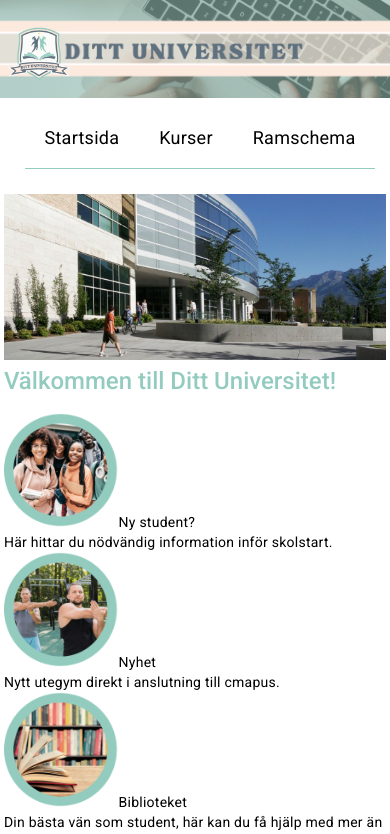
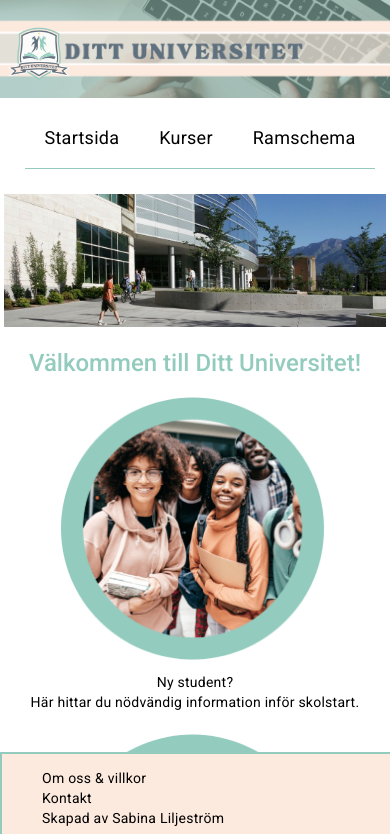
Before and after one commit to SabinaLiljestrom/dt208g-projekt, an Angular app: page /home in a window 390 px wide. Shown: the top 834 px of the page. Built offline with nearby package versions, Linux system fonts and the light colour scheme.

Commit message:
gjort puffar på startsida responsiva och uppdaterat vissa delar av utseendet på sidan

```diff
--- a/src/app/app.component.scss
+++ b/src/app/app.component.scss
@@ -1,7 +1,7 @@
 .container {
     width: 98%;
     max-width: 1600px;
-    margin: 20px auto;
-        /*--kolumnerna är 25% styck--*/
-        grid-template-columns: 25% 25% 25% 25%;
+    margin: 20px auto 130px auto;
+    padding: 0 0 130px 0;
+    text-align: center;
 }
--- a/src/app/courses/courses.component.scss
+++ b/src/app/courses/courses.component.scss
@@ -1,12 +1,9 @@
-
-
-  th.mat-sort-header-sorted {
-    color: black;
-  }
 
   #filter {
-    max-width: 100%;
+    max-width: 500px;
+    height: 40px;
     width: 100vw;
+    margin:  0  0 20px 20px;
 }
 .courseCodeHeader, .courseCodeCell,
 .courseNameHeader, .courseNameCell,
--- a/src/app/footer/footer.component.scss
+++ b/src/app/footer/footer.component.scss
@@ -1,12 +1,12 @@
 footer {
     text-align: center;
-	bottom: 0;
-	left: 0;
 	width: 100%;
     height: auto;
 	border: 2px solid #93CCBE;
 	background-color: #FDEADF;
-    position:relative;
+    position: fixed;
+  left: 0;
+  bottom: 0;
 }
 
 li {
--- a/src/app/home/home.component.html
+++ b/src/app/home/home.component.html
@@ -1,7 +1,24 @@
 <div class="box1">
-    <img [src] = "campus" class = "campus" alt="header">
+    <img [src]="campus" class="campus" alt="header">
   </div>
-<h1>Välkommen till Ditt Universitet!</h1>
-<div class="box2">  <a href="" class="puff"><img [src] = "students" class = "small" alt="glada studenter">Ny student? <br> Här hittar du nödvändig information inför skolstart.</a></div>
-<div class="box3"> <a href="" class="puff"><img [src] = "gym" class = "small" alt="två killar som stretchar">Nyhet <br> Nytt utegym direkt i anslutning till cmapus.</a></div>
-<div class="box4"> <a href="" class="puff"><img [src] = "books" class = "small" alt="böcker">Biblioteket <br> Din bästa vän som student, här kan du få hjälp med mer än att hitta böcker.</a></div>
+  <h1>Välkommen till Ditt Universitet!</h1>
+  <div class="boxes">
+  <div class="box2">
+    <a href="" class="puff">
+      <img [src]="students" class="small" alt="glada studenter">
+      <span>Ny student? <br> Här hittar du nödvändig information inför skolstart.</span>
+    </a>
+  </div>
+  <div class="box3">
+    <a href="" class="puff">
+      <img [src]="gym" class="small" alt="två killar som stretchar">
+      <span>Nyhet <br> Nytt utegym direkt i anslutning till campus.</span>
+    </a>
+  </div>
+  <div class="box4">
+    <a href="" class="puff">
+      <img [src]="books" class="small" alt="böcker">
+      <span>Biblioteket <br> Din bästa vän som student, här kan du få hjälp med mer än att bara hitta böcker.</span>
+    </a>
+  </div>
+  </div>
--- a/src/app/home/home.component.scss
+++ b/src/app/home/home.component.scss
@@ -1,19 +1,60 @@
-img {
+.campus {
     width: 100%;
 	height: auto;
 }
+
 h1 {
     font-weight: 500;
     color:  #93CCBE;
 }
 .small {
-    width: 30%;
+    width: 70%;
 
 }
-.puff {
-text-align: center;
-}
+.box1, .box2, .box3, .box4 {
+    margin-bottom: 20px; /* Marginal mellan boxarna */
+  }
 
+  /* Styla bilderna */
+  .box1 img, .box2 img, .box3 img, .box4 img {
+    display: block;
+    margin: 0 auto; /* Centrera bilden */
+  }
+
+  /* Styla länkarna */
+  .puff {
+    display: inline-block; /* Gör länken block för att kunna centrera texten under bilden */
+    text-decoration: none; /* Ta bort understrykningen */
+    color: inherit; /* Behåll textfärgen */
+  }
+
+  .puff span {
+    display: block; /* Gör texten block för att hamna under bilden */
+    margin-top: 10px; /* Avstånd mellan bild och text */
+  }
+  .boxes {
+    display: flex;
+    flex-wrap: wrap;
+    justify-content: center; /* Centrera boxarna horisontellt */
+  }
+
+  .box2, .box3, .box4 {
+    flex: 1 1 30%; /* Flexibla boxar som tar upp 30% av bredden */
+    box-sizing: border-box; /* Inkludera padding och border i boxens totala bredd */
+    margin: 10px;
+  }
+
+  /* Mobil layout */
+  @media (max-width: 600px) {
+    .boxes {
+      flex-direction: column; /* Lägg boxarna i en kolumn */
+    }
+    .box2, .box3, .box4 {
+      flex: 1 1 100%; /* Boxarna tar upp hela bredden */
+      margin: 0;
+      margin-bottom: 20px; /* Lägg till marginal mellan boxarna på mobil */
+    }
+  }
 a:link {
 	color: #000000;
 	text-decoration: none;
@@ -26,20 +67,3 @@ a:link {
 	a:hover {
 	color: #93CCBE;
 	}
-
-    #box1 {
-        grid-area: 1/1/5/5;
-
-      }
-
-      #box2 {
-        grid-area: 1/1/2/5;
-      }
-
-      #box3 {
-        grid-area: 2/1/3/5;
-      }
-
-      #box4 {
-        grid-area: 3/3/4/5;
-      }
```
Also changed, not shown: src/assets/images/campus.jpg.
